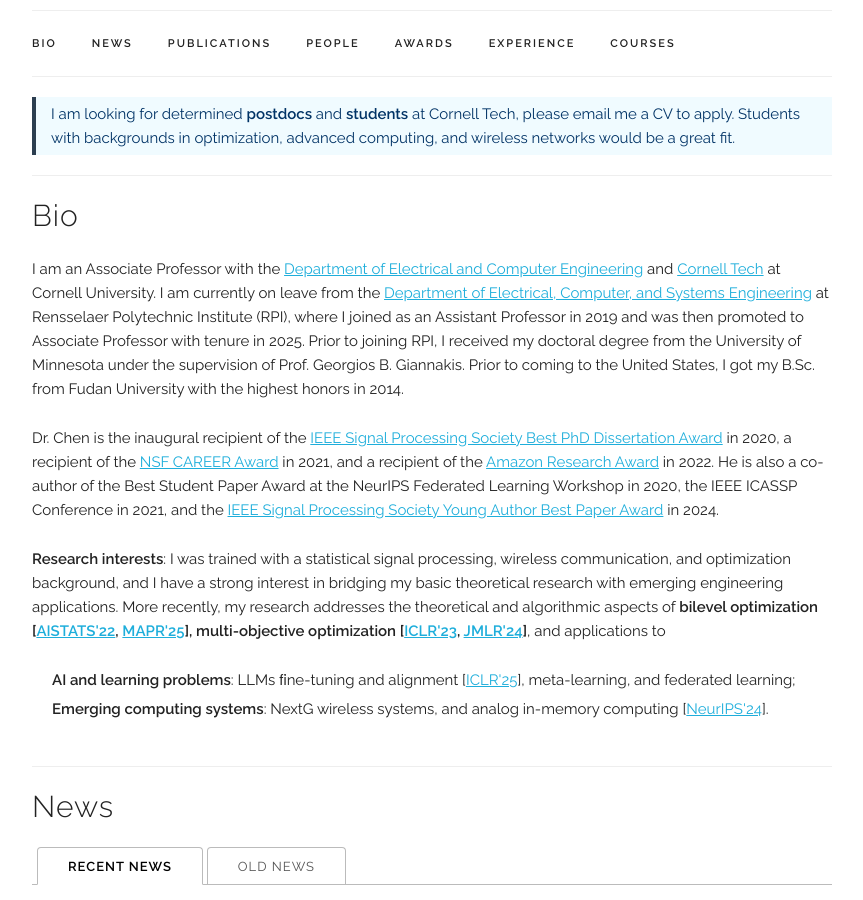
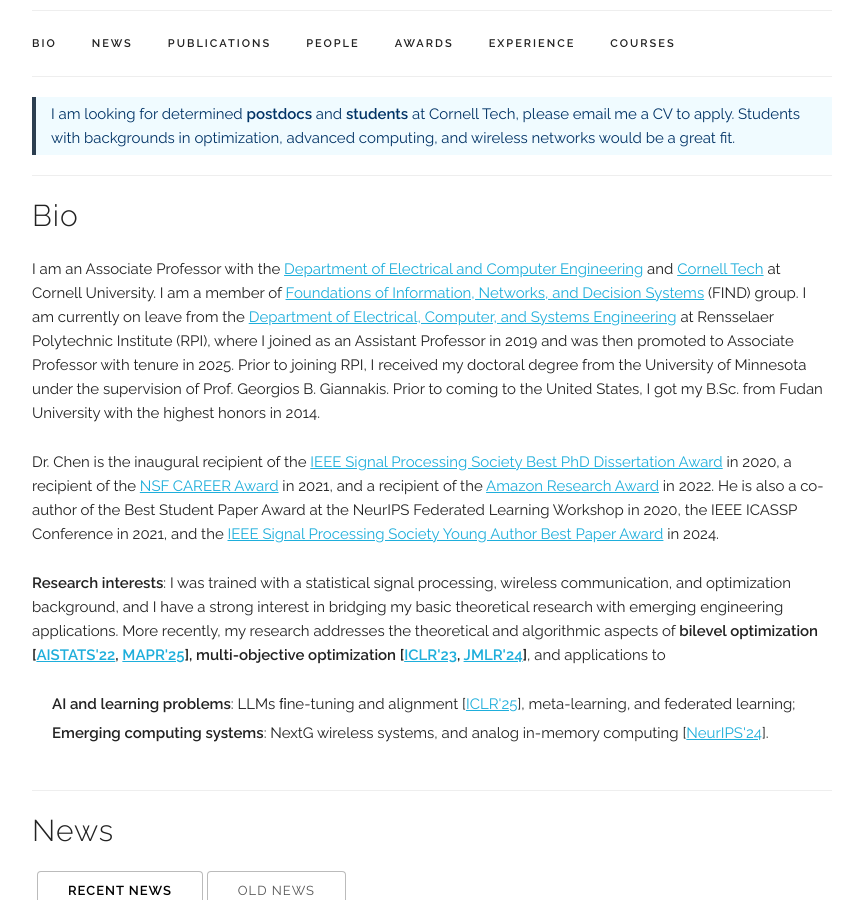
Before and after one commit to chentianyi1991/chentianyi1991.github.io, a Jekyll site: the page built from index.html, in a window 1280 px wide and 900 px high, scrolled down 354 px. Shown: the whole window, without its empty margins (208-1071 px from the left). Built offline with Jekyll 4.4.1, drawn with Linux system fonts in a browser that asks for light colours; some web fonts are replaced; comment, search, counter and statistics services are not loaded.

Commit message:
Update index.html

```diff
--- a/index.html
+++ b/index.html
@@ -15,7 +15,7 @@ title: Home
   <h4>Bio</h4>
 
 
-  <p>I am an Associate Professor with the <a href="https://www.engineering.cornell.edu/ece/">Department of Electrical and Computer Engineering</a> and <a href="https://tech.cornell.edu/">Cornell Tech</a> at Cornell University. I am currently on leave from the <a href="https://www.ecse.rpi.edu/">Department of Electrical, Computer, and Systems Engineering</a> at Rensselaer Polytechnic Institute (RPI), where I joined as an Assistant Professor in 2019 and was then promoted to Associate Professor with tenure in 2025. Prior to joining RPI, I received my doctoral degree from the University of Minnesota under the supervision of Prof. Georgios B. Giannakis.
+  <p>I am an Associate Professor with the <a href="https://www.engineering.cornell.edu/ece/">Department of Electrical and Computer Engineering</a> and <a href="https://tech.cornell.edu/">Cornell Tech</a> at Cornell University. I am a member of <a href="https://find.engineering.cornell.edu/">Foundations of Information, Networks, and Decision Systems</a> (FIND) group. I am currently on leave from the <a href="https://www.ecse.rpi.edu/">Department of Electrical, Computer, and Systems Engineering</a> at Rensselaer Polytechnic Institute (RPI), where I joined as an Assistant Professor in 2019 and was then promoted to Associate Professor with tenure in 2025. Prior to joining RPI, I received my doctoral degree from the University of Minnesota under the supervision of Prof. Georgios B. Giannakis.
   Prior to coming to the United States, I got my B.Sc. from Fudan University with the highest honors in 2014. </p>
   <p>Dr. Chen is the inaugural recipient of the <a href="https://cse.umn.edu/ece/feature-stories/alumnus-tianyi-chen-receives-ieee-sps-best-dissertation-award">IEEE Signal Processing Society Best PhD Dissertation Award</a> in 2020, a recipient of the <a href="https://www.nsf.gov/awardsearch/showAward?AWD_ID=2047177&HistoricalAwards=false">NSF CAREER Award</a> in 2021, and a recipient of the <a href="https://www.amazon.science/research-awards/program-updates/fall-2021-and-winter-2022-amazon-research-awards-recipients-announced">Amazon Research Award</a> in 2022.
     He is also a co-author of the Best Student Paper Award at the NeurIPS Federated Learning Workshop in 2020, the IEEE ICASSP Conference in 2021, and the <a href="https://signalprocessingsociety.org/community-involvement/award-recipients/">IEEE Signal Processing Society Young Author Best Paper Award</a> in 2024.</p>
```
